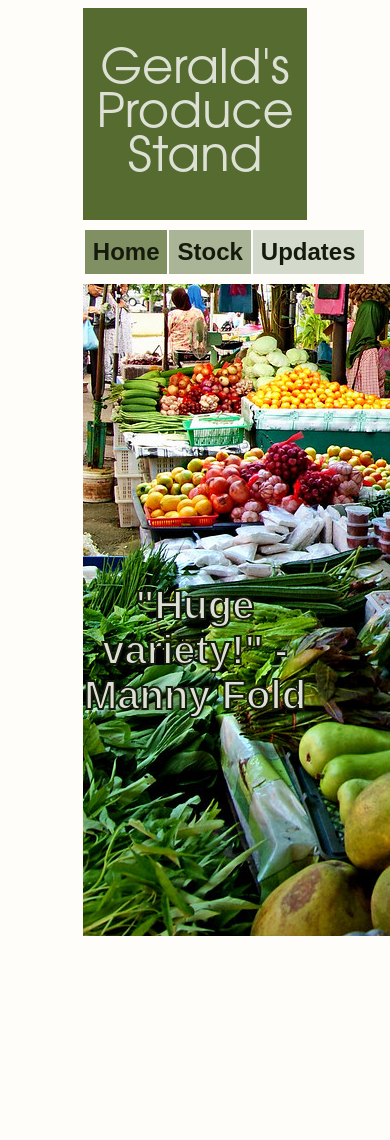
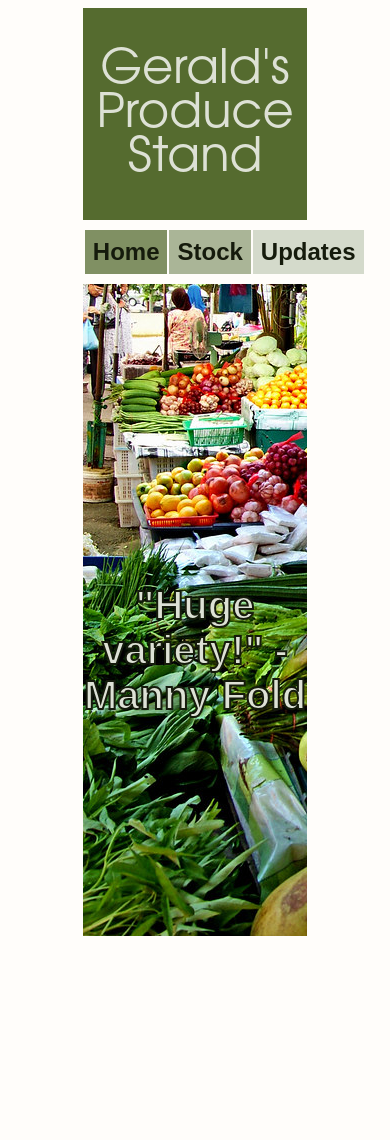
Before and after one commit to idpeoples/geralds-produce-stand, a PHP site: page / in a window 390 px wide; the page is wider, and only the part inside the window is pictured. Run offline with PHP 8.4, Linux system fonts and the light colour scheme.

Commit message:
try hiding overflow for small screens

```diff
--- a/index.css
+++ b/index.css
@@ -19,6 +19,7 @@ body {
 
     animation: 12s autoplay infinite linear;
     opacity: 0.0;
+    overflow: hidden;
     position: absolute;
     text-align: center;
     width: 100%;
```
